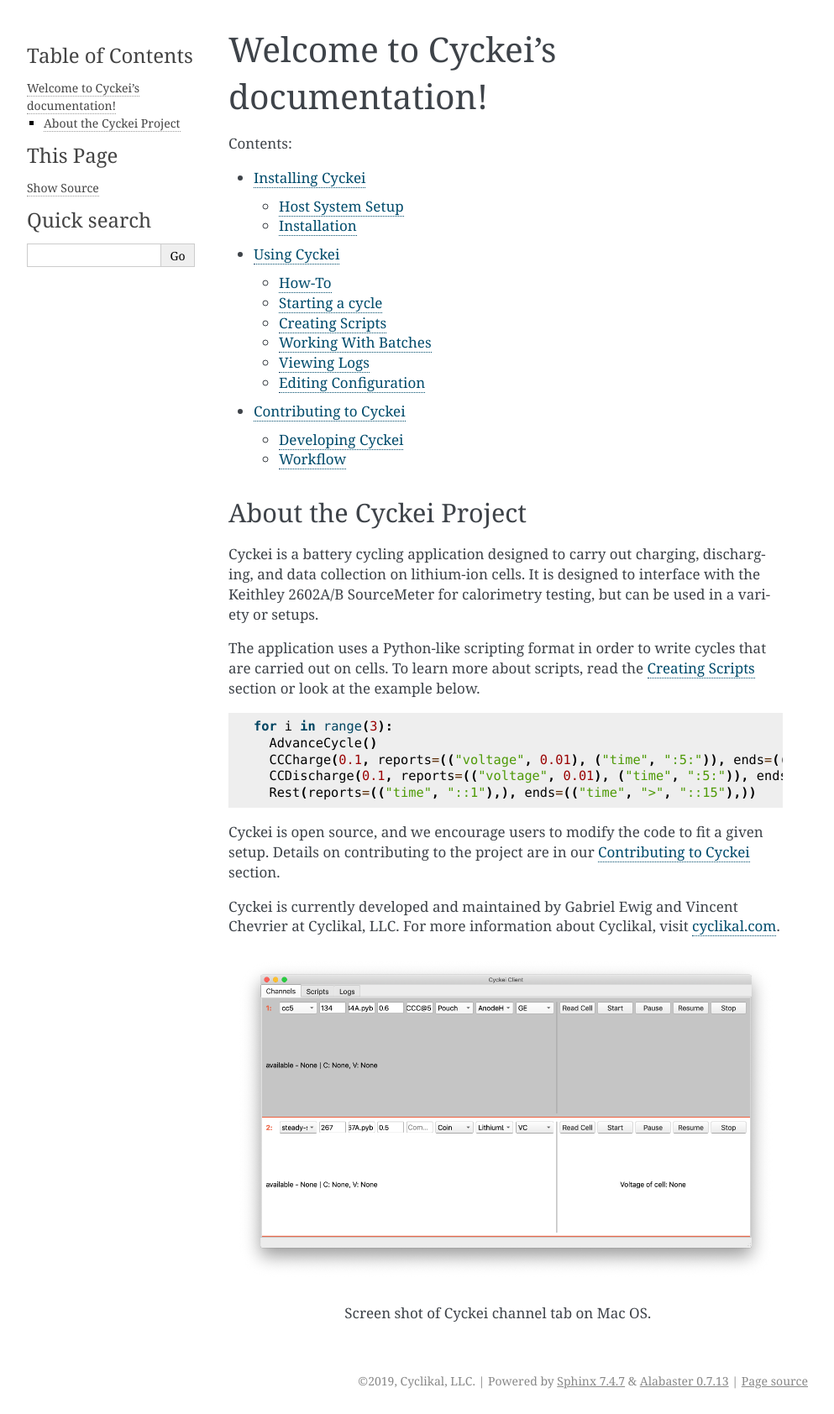
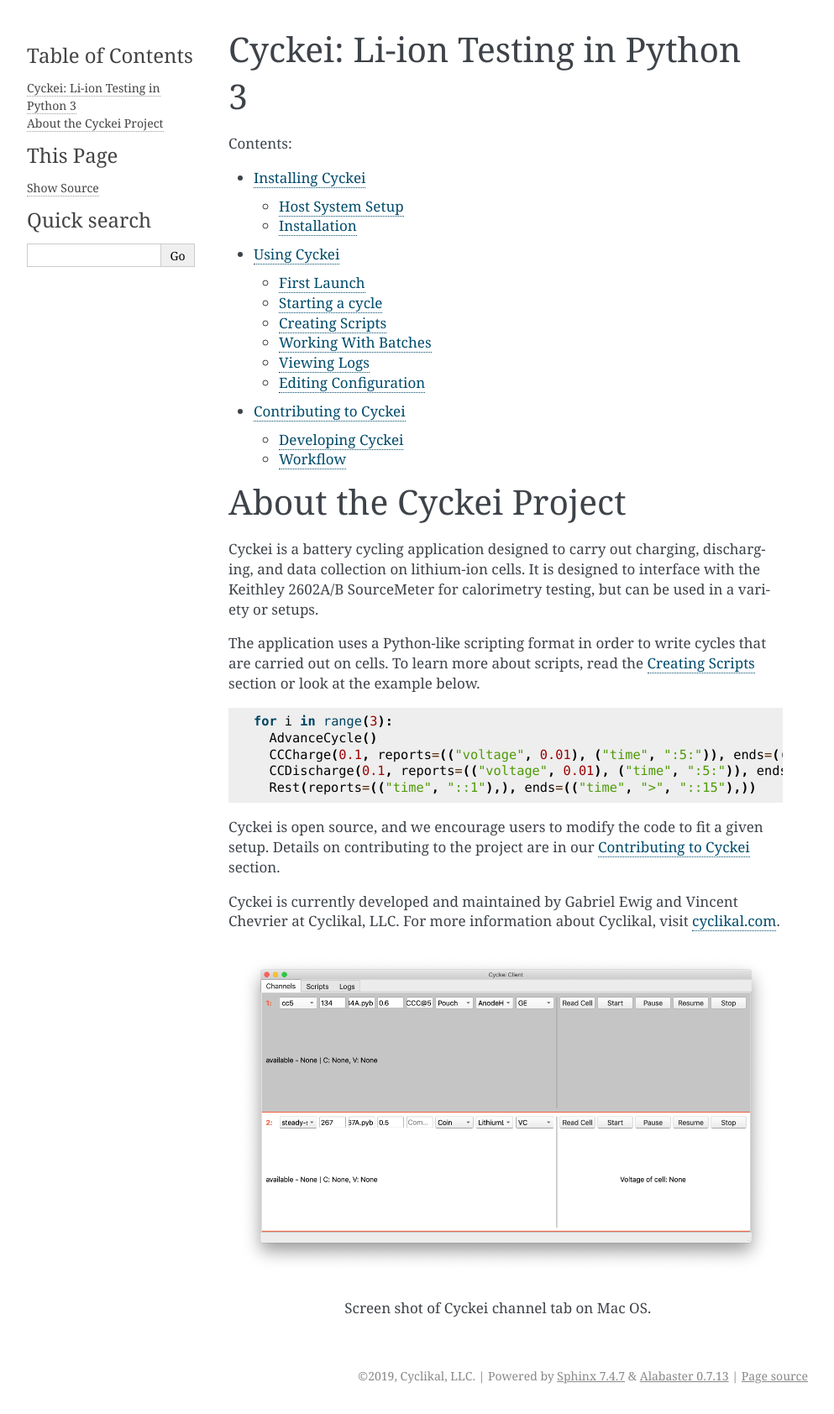
Before and after one commit to cyclikal/cyckei, a Sphinx documentation site: the page built from docs/index.rst, in a window 1280 px wide. Shown: the whole page at 84% size, without its empty margins (148-1141 px from the left). Built offline with Sphinx 7.4.7, drawn with Linux system fonts in a browser that asks for light colours.

Commit message:
adjust text

```diff
--- a/docs/index.rst
+++ b/docs/index.rst
@@ -3,7 +3,7 @@
    You can adapt this file completely to your liking, but it should at least
    contain the root `toctree` directive.
 
-Welcome to Cyckei's documentation!
+Cyckei: Li-ion Testing in Python 3
 ==================================
 
 .. toctree::
@@ -15,7 +15,7 @@
    contributing
 
 About the Cyckei Project
-------------------------
+========================
 Cyckei is a battery cycling application designed to carry out charging, discharging, and data collection on lithium-ion cells. It is designed to interface with the Keithley 2602A/B SourceMeter for calorimetry testing, but can be used in a variety or setups.
 
 The application uses a Python-like scripting format in order to write cycles that are carried out on cells. To learn more about scripts, read the :ref:`Creating Scripts` section or look at the example below.
--- a/docs/usage.rst
+++ b/docs/usage.rst
@@ -1,8 +1,8 @@
 Using Cyckei
 ============
 
-How-To
-------
+First Launch
+------------
 
 Upon first launch, Cyckei will create a ``cyckei`` directory in the
 user's home folder to hold scripts, test results, logs, and
```
